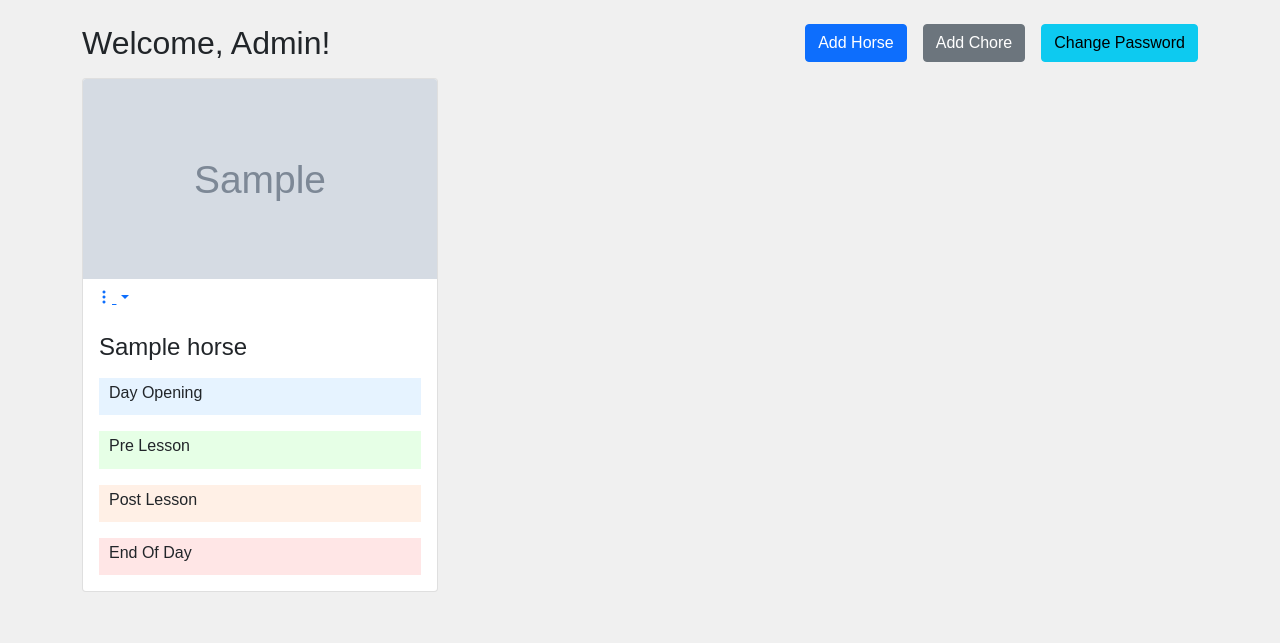
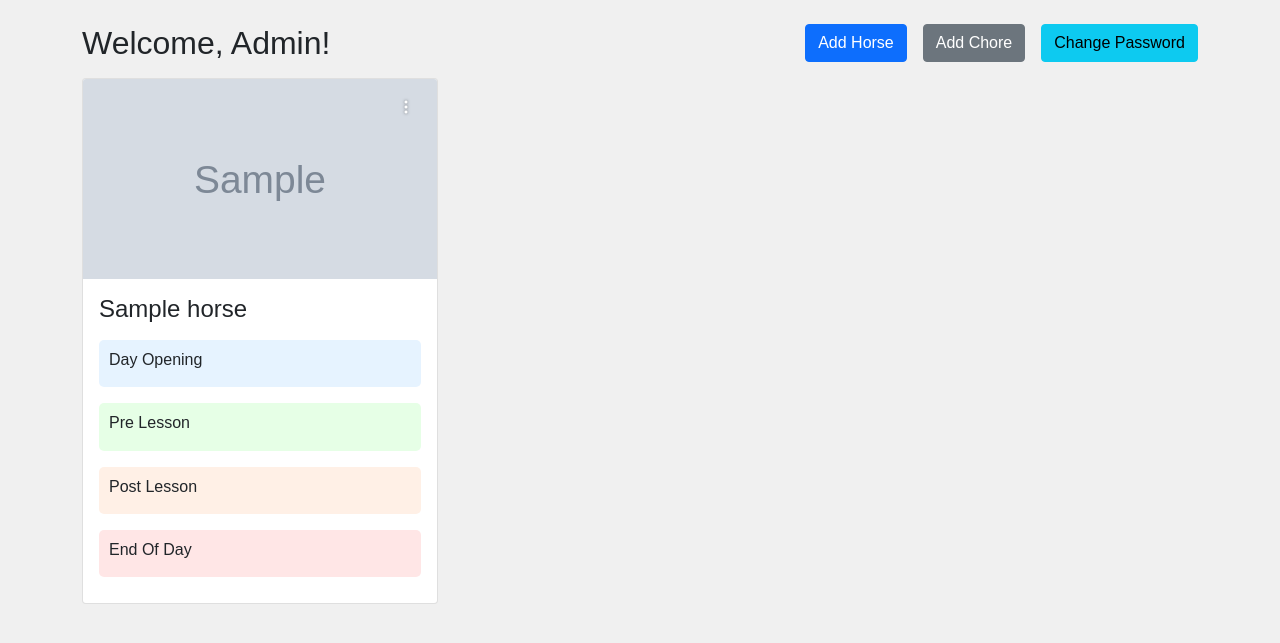
Before and after one commit to CarmitHaas/Horsing-Around, a Flask app: template templates/index.html in a window 1280 px wide. Shown: the part 76-719 px from the top of the page. Run offline with Flask 2, Linux system fonts and the light colour scheme; a user stored in the database is signed in; the template is opened without the code that fills it: most values are stand-ins (such as "Sample title", 1, 10 or a date in 2020); grey boxes marked "Sample" are stand-in pictures; a database or web service that is not in the repository returns one stand-in record (values such as "Sample title"); some libraries are stand-ins or nearby versions.

Commit message:
Added new UI elemnts to CSS

```diff
--- a/static/css/style.css
+++ b/static/css/style.css
@@ -5,11 +5,28 @@ body {
 
 .horse-card {
     transition: all 0.3s ease;
+    position: relative;
 }
 
 .horse-card:hover {
     transform: translateY(-5px);
     box-shadow: 0 4px 8px rgba(0, 0, 0, 0.1);
+}
+
+.horse-options {
+    position: absolute;
+    top: 10px;
+    right: 10px;
+    z-index: 10;
+}
+
+.horse-options .dropdown-toggle::after {
+    display: none;
+}
+
+.horse-options .btn-link {
+    color: #fff;
+    text-shadow: 0 0 3px rgba(0, 0, 0, 0.5);
 }
 
 .chore-list {
@@ -20,6 +37,12 @@ body {
 .card-img-top {
     height: 200px;
     object-fit: cover;
+}
+
+.category {
+    border-radius: 5px;
+    padding: 10px;
+    margin-bottom: 10px;
 }
 
 .category-day_opening {
@@ -38,6 +61,39 @@ body {
     background-color: #ffe6e6;
 }
 
+.form-check {
+    padding: 5px 0;
+}
+
+.edit-chore,
+.delete-chore {
+    padding: 0.1rem 0.3rem;
+    font-size: 0.75rem;
+}
+
+#view-logs-modal .modal-body {
+    max-height: 70vh;
+    overflow-y: auto;
+}
+
+#log-date-range {
+    font-size: 0.9rem;
+}
+
+.log-entry {
+    border-bottom: 1px solid #dee2e6;
+    padding: 10px 0;
+}
+
+.log-entry:last-child {
+    border-bottom: none;
+}
+
+.log-timestamp {
+    font-size: 0.8rem;
+    color: #6c757d;
+}
+
 .bg-horse-stable {
     background-image: url("/static/images/horse-in-stable.jpg");
     background-position: top;
@@ -51,8 +107,3 @@ body {
     border-radius: 15px;
     box-shadow: 2px 4px 8px rgba(0, 0, 0, 0.3);
 }
-
-.category {
-    padding-block: 5px;
-    padding-inline: 10px;
-}
```
